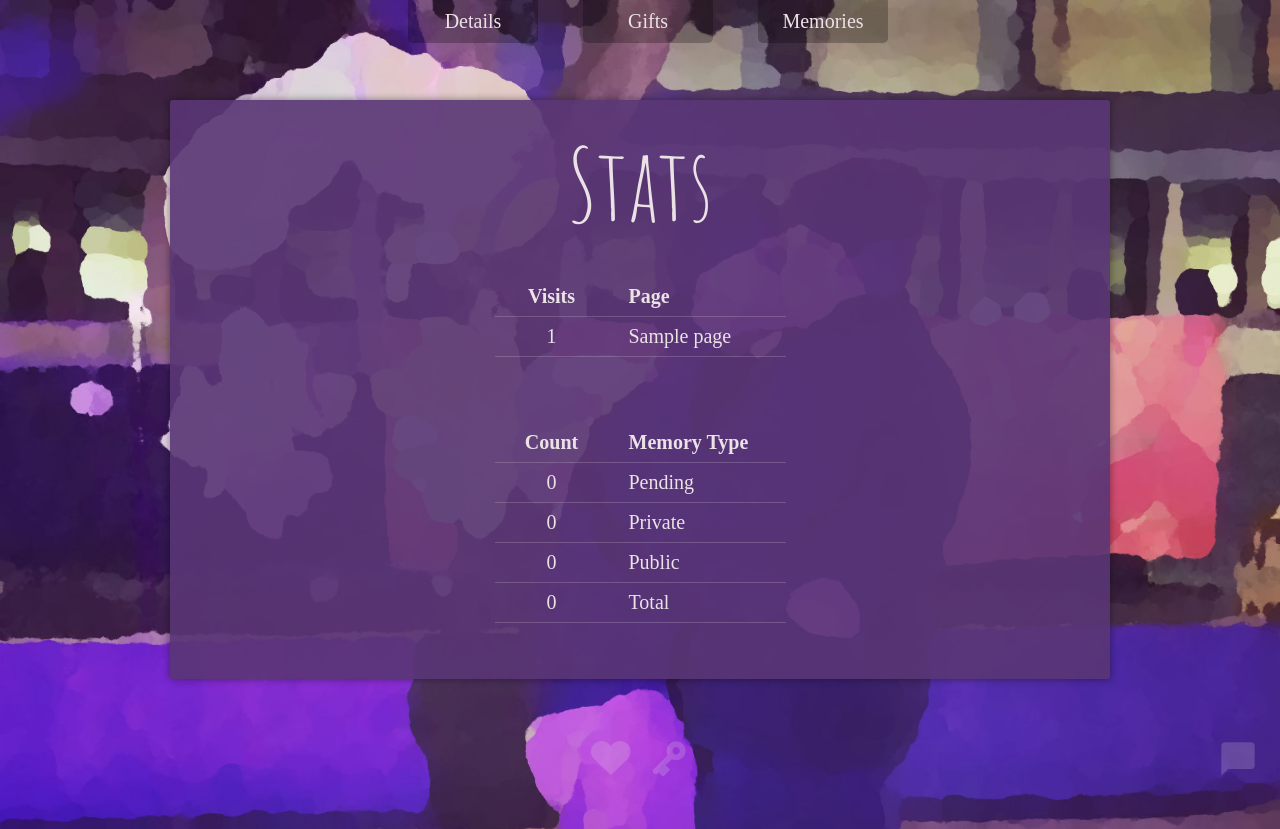
After one commit to bryanchambers/gordonwedding, a Flask app: page /stats in a window 1280 px wide. The commit adds this page. Run offline with Flask 2, Linux system fonts and the light colour scheme; tables that the repository leaves empty hold one stand-in row (values such as "Sample post"); some web fonts are replaced.

Commit message:
Add stats page

```diff
--- a/app.py
+++ b/app.py
@@ -45,20 +45,31 @@ class Memory(db.Model):
 
 
 
+class Page(db.Model):
+    id     = db.Column(db.Integer, primary_key=True)
+    name   = db.Column(db.String(50))
+    visits = db.Column(db.Integer, default=0)
+    last   = db.Column(db.Integer)
+
+
+
 @app.route('/')
 def home():
+    add_page_visit('Home')
     return render_template('home.html', home=True)
 
 
 
 @app.route('/details')
 def details():
+    add_page_visit('Details')
     return render_template('details.html')
 
 
 
 @app.route('/gifts')
 def gifts():
+    add_page_visit('Gifts')
     return render_template('gifts.html')
 
 
@@ -71,6 +82,8 @@ def feedback():
 
 @app.route('/memories')
 def memories():
+    add_page_visit('Memories')
+
     if 'type' in session:
         count    = Memory.query.filter_by(approved=False, rejected=False, public=True).count()
         memories = Memory.query.filter_by(approved=True).order_by(Memory.created.desc()).all()
@@ -85,6 +98,8 @@ def memories():
 
 @app.route('/share', methods=['GET', 'POST'])
 def share():
+    add_page_visit('Share')
+
     if 'submit' in request.form:
         text     = request.form['text'] if 'text' in request.form else None
         sig      = request.form['from'] if 'from' in request.form else None
@@ -231,6 +246,25 @@ def settings():
 
 
 
+@app.route('/stats')
+def stats():
+    pending = Memory.query.filter_by(approved=False, rejected=False, public=True).count()
+    private = Memory.query.filter_by(public=False).count()
+    public  = Memory.query.filter_by(approved=False, public=True).count()
+
+    memories = {
+        'Pending': pending,
+        'Private': private,
+        'Public':  public,
+        'Total':   pending + private + public
+    }
+
+    pages = Page.query.all()
+
+    return render_template('stats.html', memories=memories, pages=pages)
+
+
+
 @app.route('/settings/password', methods=['GET', 'POST'])
 def change_password():
     if 'id' not in session:
@@ -313,5 +347,18 @@ def send_mail(subject, recipients, body):
 
 
 
+def add_page_visit(name):
+    page = Page.query.filter_by(name=name).first()
+
+    if not page:
+        page = Page(name=name, visits=0)
+        db.session.add(page)
+
+    page.visits = page.visits + 1
+    page.last   = int(time.time())
+    db.session.commit()
+
+
+
 if __name__ == '__main__':
     app.run()
--- a/schema.txt
+++ b/schema.txt
@@ -1,2 +1,3 @@
 CREATE TABLE user(id INTEGER PRIMARY KEY AUTOINCREMENT, type TEXT, password TEXT, code TEXT);
 CREATE TABLE memory(id INTEGER PRIMARY KEY, text TEXT, sig TEXT, public BOOLEAN, approved BOOLEAN, rejected BOOLEAN, skipped BOOLEAN, created INTEGER);
+CREATE TABLE page(id INTEGER PRIMARY KEY, name TEXT, visits INTEGER, last INTEGER)
--- a/static/styles.css
+++ b/static/styles.css
@@ -290,6 +290,41 @@ input {
 
 
 
+.stats {
+    text-align: center;
+}
+
+.stats table {
+    display:         inline-block;
+    margin:          30px;
+    text-align:      center;
+    border-collapse: collapse;
+}
+
+.stats tr {
+    border-bottom: 1px solid rgba(235, 226, 230, 0.2) !important;
+}
+
+.stats td, .stats th {
+    padding: 7px;
+}
+
+.stats .stat-val {
+    min-width: 100px;
+}
+
+.stats .stat-name {
+    min-width:    150px;
+    padding-left: 20px;
+    text-align:   left;
+}
+
+
+
+
+
+
+
 .center {
     text-align: center;
 }
--- a/templates/settings.html
+++ b/templates/settings.html
@@ -8,6 +8,7 @@
             <div class='center button-spacer'>
                 <a href='settings/password' class='button'>Change Password</a>
                 <a href='settings/link'     class='button'>Get Login Link</a>
+                <a href='stats'             class='button'>Stats</a>
             </div>
         </div>
     </div>
--- /dev/null
+++ b/templates/stats.html
@@ -0,0 +1,50 @@
+{% extends 'layout.html' %}
+
+{% block body %}
+    <div id='page'>
+        <div id='title'>Stats</div>
+
+        <div id='page-content'>
+            <div class='stats'>
+                <table>
+                    <thead>
+                        <tr>
+                            <th class='stat-val' >Visits</th>
+                            <th class='stat-name'>Page</th>
+                        </tr>
+                    </thead>
+
+                    <tbody>
+                        {% for page in pages %}
+                            <tr>
+                                <td class='stat-val' >{{ page.visits }}</td>
+                                <td class='stat-name'>{{ page.name }}</td>
+                            </tr>
+                        {% endfor %}
+                    </tbody>
+                </table>
+            </div>
+
+
+            <div class='stats'>
+                <table>
+                    <thead>
+                        <tr>
+                            <th class='stat-val' >Count</th>
+                            <th class='stat-name'>Memory Type</th>
+                        </tr>
+                    </thead>
+
+                    <tbody>
+                        {% for memory in memories %}
+                            <tr>
+                                <td class='stat-val' >{{ memories[memory] }}</td>
+                                <td class='stat-name'>{{ memory }} </td>
+                            </tr>
+                        {% endfor %}
+                    </tbody>
+                </table>
+            </div>
+        </div>
+    </div>
+{% endblock %}
```
